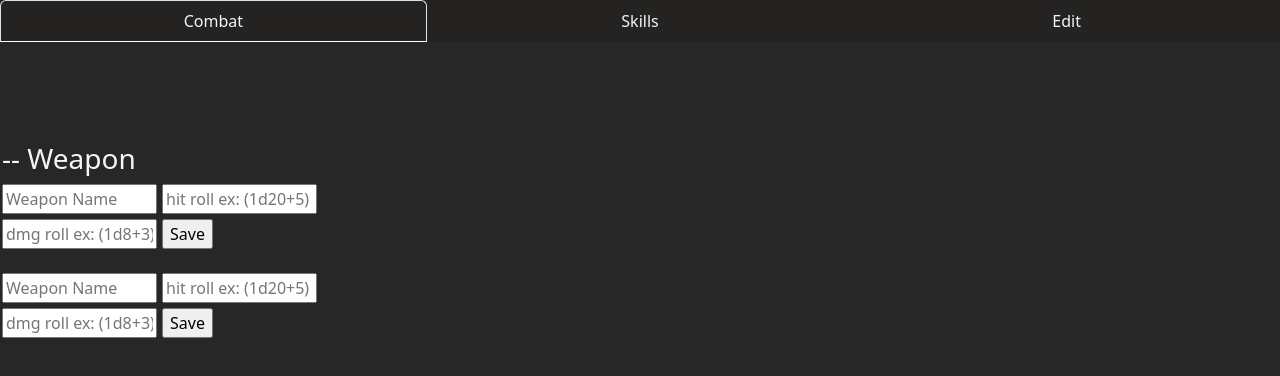
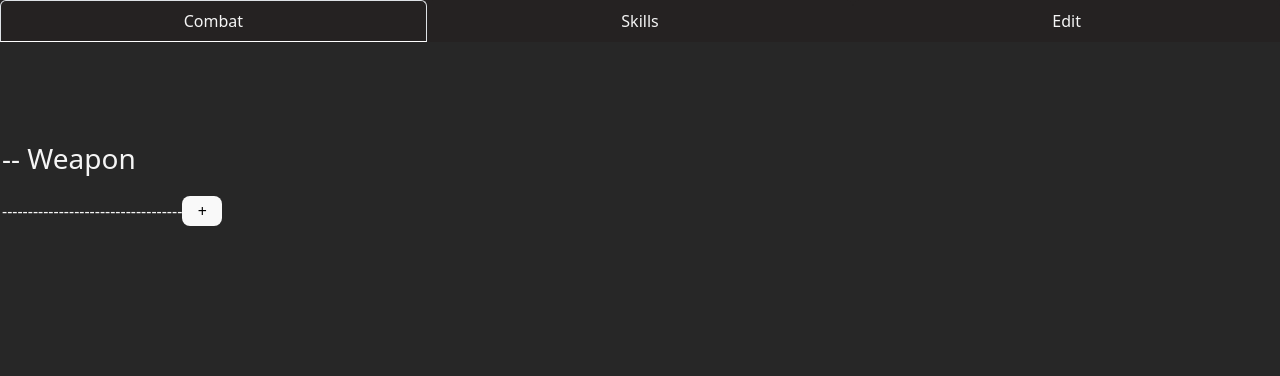
Before and after one commit to JonPeterP/dnd-extension, a React (Vite) app: page /edit in a window 1280 px wide. Shown: the top 376 px of the page. Built offline with nearby package versions, Linux system fonts and the light colour scheme.

Commit message:
Initial dynamic fields on edit

```diff
--- a/src/Pages/Edit.jsx
+++ b/src/Pages/Edit.jsx
@@ -1,47 +1,107 @@
 import React from "react";
 import { useState } from "react";
 
+
+//Weapon Object
+
+function weapon(name, hit, dmg) {
+    this.wName = name;
+    this.wHitRoll = hit;
+    this.wDmgRoll = dmg;
+}
+
+
 function Edit() {
+
     const wEdit = [];
 
+
+
+    //edit this later just use objects
+    const [weaponList, setWeaponList] = useState([]);
+    /*
+    let weapDiv = document.querySelectorAll(".divWeaponEditField")
+    weapDiv.forEach(weap => {
+        if (containsObject(weap, weaponList) == false) {
+            //console.log("adding object now");
+            setWeaponList([...weaponList, weap]);
+        }
+    });*/
+
+
+    const AddNewWeapon = event => {
+        weapon.wName = "";
+        weapon.wDmgRoll = "";
+        weapon.wHitRoll = "";
+
+        const newW = new weapon("", "", "");
+
+
+        console.log(containsObject(newW, weaponList));
+        if (containsObject(newW, weaponList) == false) {
+
+            setWeaponList(weaponList.concat(...weaponList, weapon));
+            //setWeaponList(weaponList.concat(<EditWeapon key={weaponList.length} />));
+        }
+        console.log(weaponList);
+
+    }
+
+
     return (
+
         <div className="divEdit">
             <h3>-- Weapon</h3>
             <div className="divWeaponEdits">
-                <EditWeapon key="1"/>
+                {
 
-                <EditWeapon key="2"/>
+                    weaponList.map((item, index) => (
 
+                        <EditWeapon id={index}
+                            key = {index}
+                            wName={item.wName}
+                            wHitRoll={item.wHitRoll}
+                            wDmgRoll={item.wDmgRoll}
+                        />
+
+                    ))
+                }
+            </div>
+            <div className="div-AddWeapButton" style={{marginTop: "12px"}}>
+                -----------------------------------
+                <button className="btnAddWeap" onClick={AddNewWeapon} style={{width: "40px", height: "30px", padding: "0"}}>
+                    +
+                </button>
             </div>
         </div>
     )
 }
 
-function EditWeapon({ key}) {
-   // wName, wHitDie, wHitRoll, wHitModify, wDmgDie, wDmgRoll, wDmgModify
+function containsObject(obj, list) {
+    var i;
+    for (i = 0; i < list.length; i++) {
+        if (list[i].wName == obj.wName) {
+            return true;
+        }
+    }
+    return false;
+}
+
+
+function EditWeapon({ key, wName, wHitRoll, wDmgRoll }) {
+    // wName, wHitDie, wHitRoll, wHitModify, wDmgDie, wDmgRoll, wDmgModify
     return (
-        <div id = {key} className="divWeaponEditField">
+        <div id={key} className="divWeaponEditField">
             <form name={"weapon"} className="formWeapon">
-                <input type="text" name='wName' placeholder="Weapon Name" style={{width: "155px"}}></input>
-                <input type="text" name='wHitRoll' placeholder="hit roll ex: (1d20+5)" style={{width: "155px"}}></input>
-                <input type="text" name='wDmgRoll' placeholder="dmg roll ex: (1d8+3)" style={{width: "155px"}}></input>
+                <input type="text" name='wName' placeholder="Weapon Name" style={{ width: "155px" }}></input>
+                <input type="text" name='wHitRoll' placeholder="hit roll ex: (1d20+5)" style={{ width: "155px" }}></input>
+                <input type="text" name='wDmgRoll' placeholder="dmg roll ex: (1d8+3)" style={{ width: "155px" }}></input>
+                <button onClick={() =>{
+                    console.log("del");
+                }}  style={{width: "40px", height: "30px", padding: "0"}}  >del</button>
                 <input type="submit" value="Save" />
             </form>
         </div>
-        /* <div className="divLblBtnCombat">
-             <h4 className="lblCombat">{btnname}</h4>
-             <button id={key} className="btnCombat" onClick={() => {
-                 Roll(clickMessage);
-             }}>
-                 {"To Hit " + "[+5]"}
-             </button>
-             <button id={key} className="btnCombat" onClick={() => {
-                 Roll(clickMessage);
-             }}>
-                 {"Damage " + "1d5+5"}
-             </button>
-         </div> */
-
     )
 }
 
```
